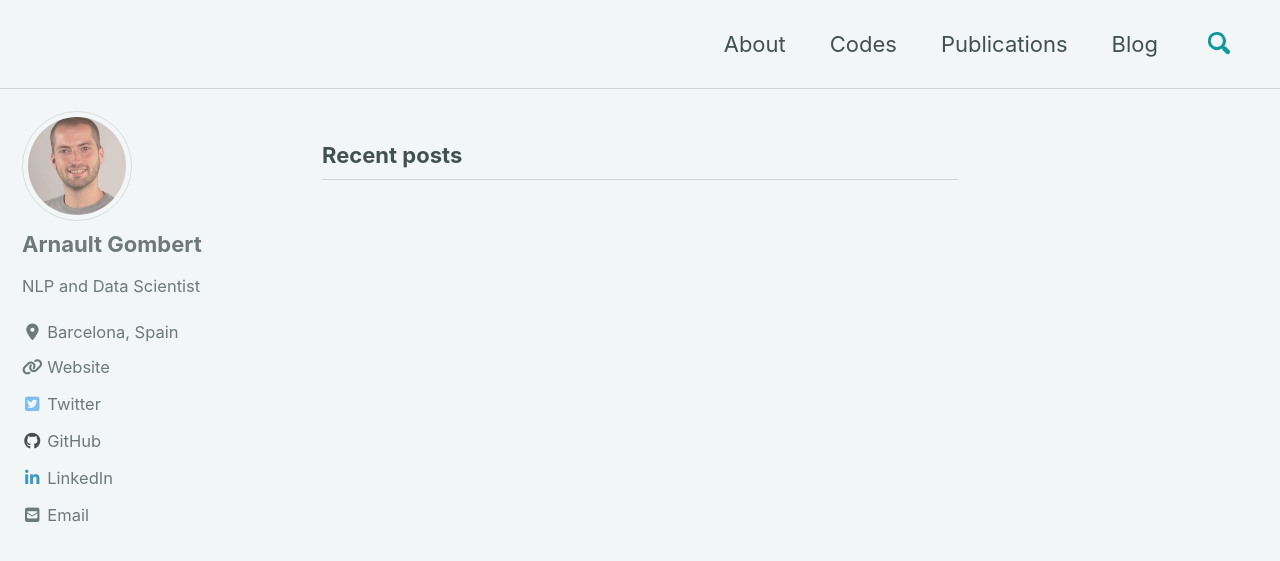
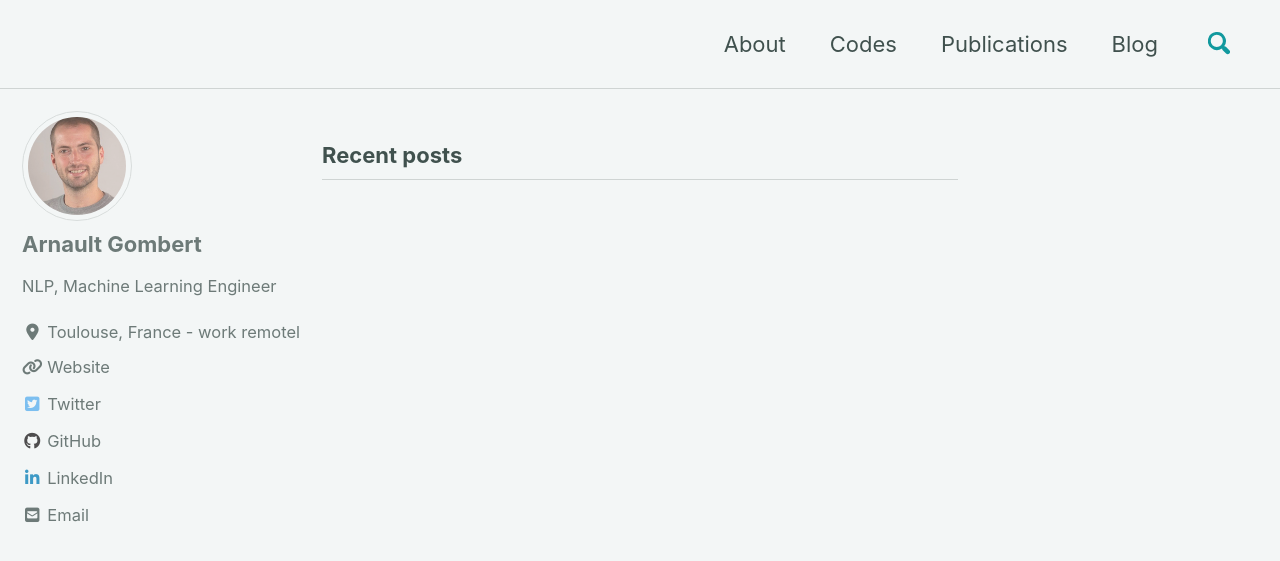
Before and after one commit to agombert/agombert.github.io, a Jekyll site: the page built from index.html, in a window 1280 px wide and 900 px high. Shown: the top 561 px of the window. Built offline with Jekyll 4.4.1, drawn with Linux system fonts in a browser that asks for light colours; cached includes are drawn as plain includes; nearby versions of some CDN libraries; the list of posts is cut into pages by our own code.

Commit message:
:memo: change coordinates

```diff
--- a/_config.yml
+++ b/_config.yml
@@ -109,9 +109,9 @@ analytics:
 author:
   name             : "Arnault Gombert"
   avatar           : "/assets/images/ag.png" # path of avatar image, e.g. "/assets/images/bio-photo.jpg"
-  bio              : "NLP and Data Scientist"
-  location         : "Barcelona, Spain"
-  email            : "aombert@pm.me"
+  bio              : "NLP, Machine Learning Engineer"
+  location         : "Toulouse, France - work remotely"
+  email            : "github.outpour226@simplelogin.com"
   links:
     - label: "Website"
       icon: "fas fa-fw fa-link"
```
